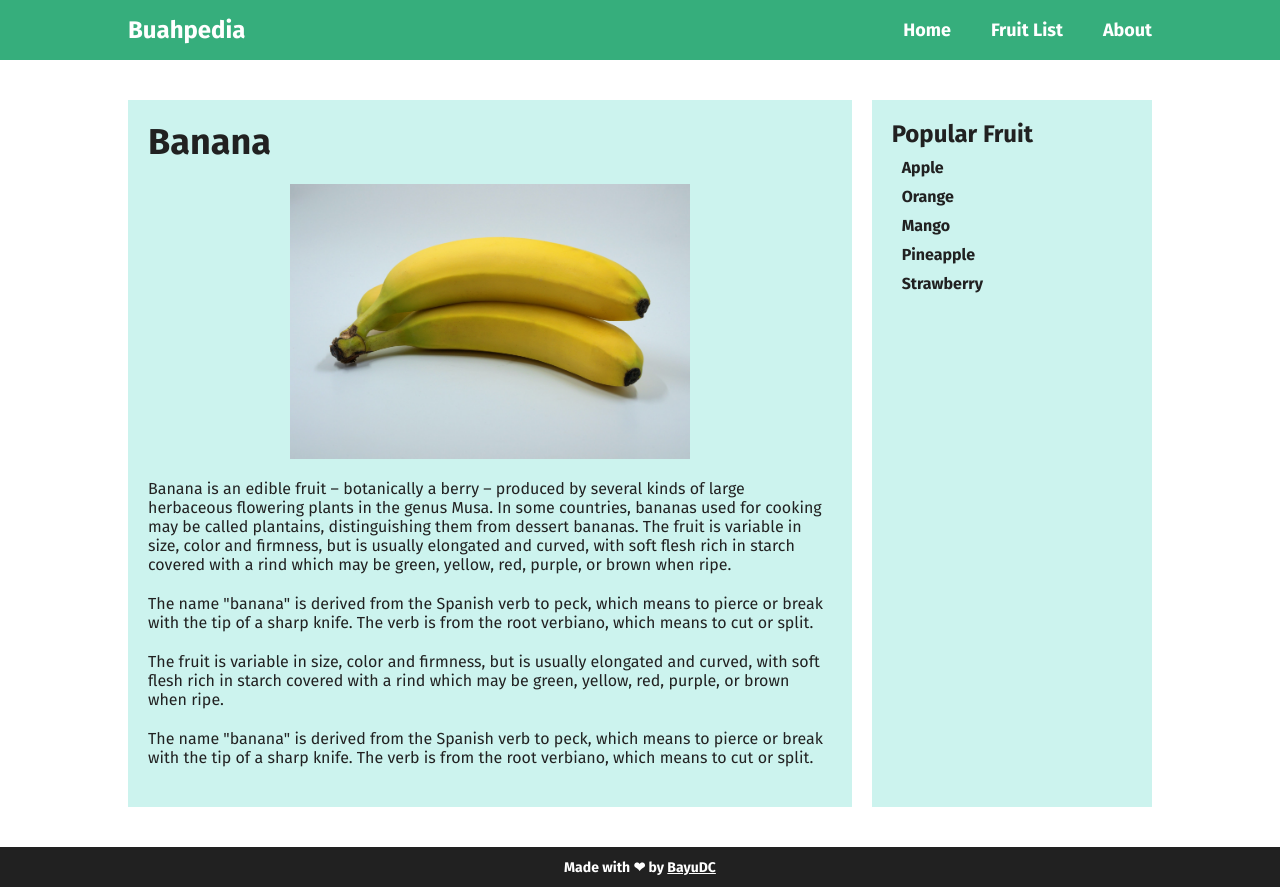
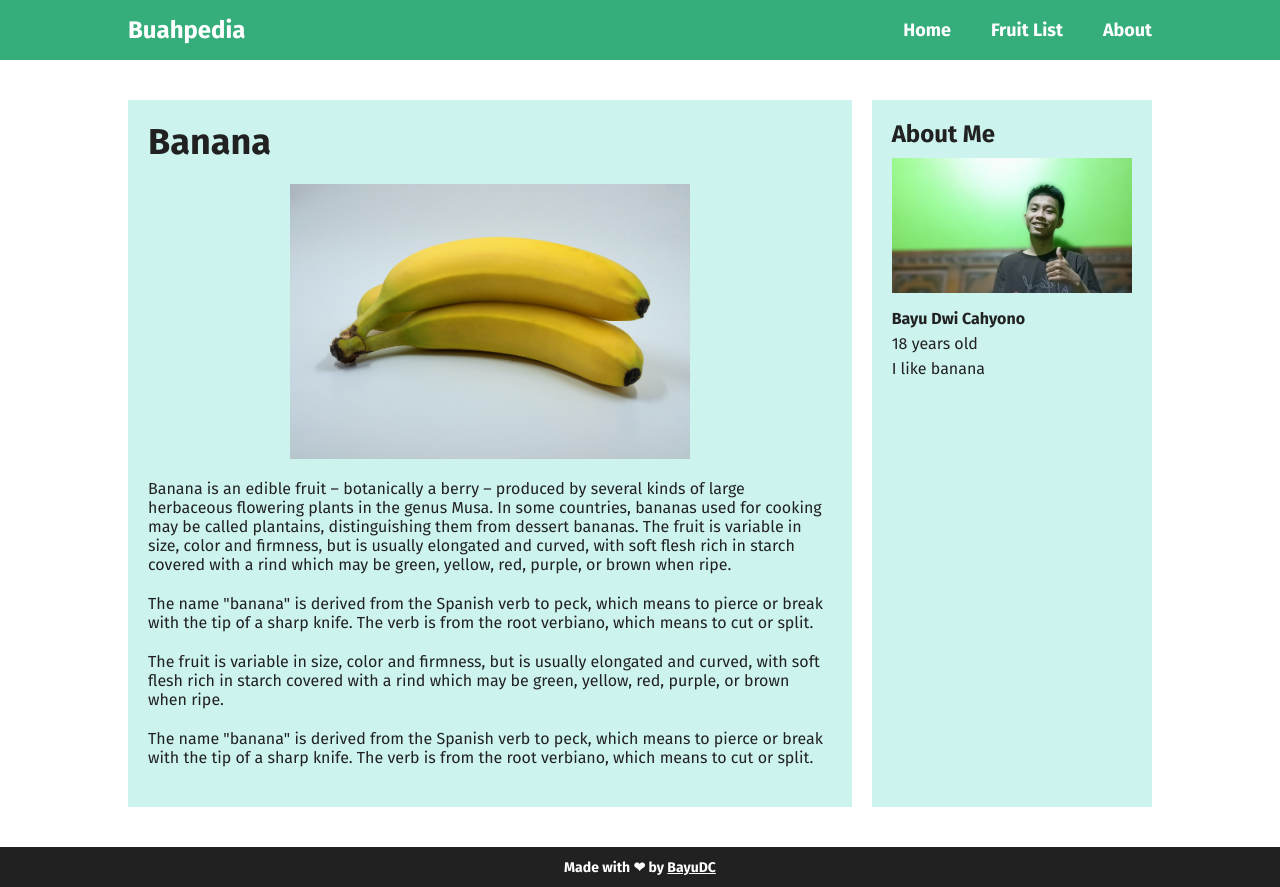
Before and after one commit to BayuDC/Buahpedia, a plain HTML site: page index.html in a window 1280 px wide. Drawn offline with nearby package versions, Linux system fonts and the light colour scheme.

Commit message:
Change popular fruit to about me

```diff
--- a/assets/main.css
+++ b/assets/main.css
@@ -114,10 +114,14 @@ main a {
 .content p {
     padding-bottom: 20px;
 }
+.sidebar img {
+    margin: 10px 0;
+}
+.sidebar li:nth-child(1) {
+    font-weight: 700;
+}
 .sidebar li {
-    padding-top: 10px;
-    padding-left: 10px;
-    font-weight: 700;
+    padding-top: 6px;
 }
 footer {
     display: flex;
--- a/index.html
+++ b/index.html
@@ -63,13 +63,14 @@
                 </article>
             </div>
             <aside class="sidebar">
-                <h2>Popular Fruit</h2>
+                <h2>About Me</h2>
+                <figure>
+                    <img src="assets/img/me.png" alt="">
+                </figure>
                 <ul>
-                    <li><a href="#">Apple</a></li>
-                    <li><a href="#">Orange</a></li>
-                    <li><a href="#">Mango</a></li>
-                    <li><a href="#">Pineapple</a></li>
-                    <li><a href="#">Strawberry</a></li>
+                    <li>Bayu Dwi Cahyono</li>
+                    <li>18 years old</li>
+                    <li>I like banana</li>
                 </ul>
             </aside>
         </div>
```
Also changed, not shown: assets/img/me.png (added).
